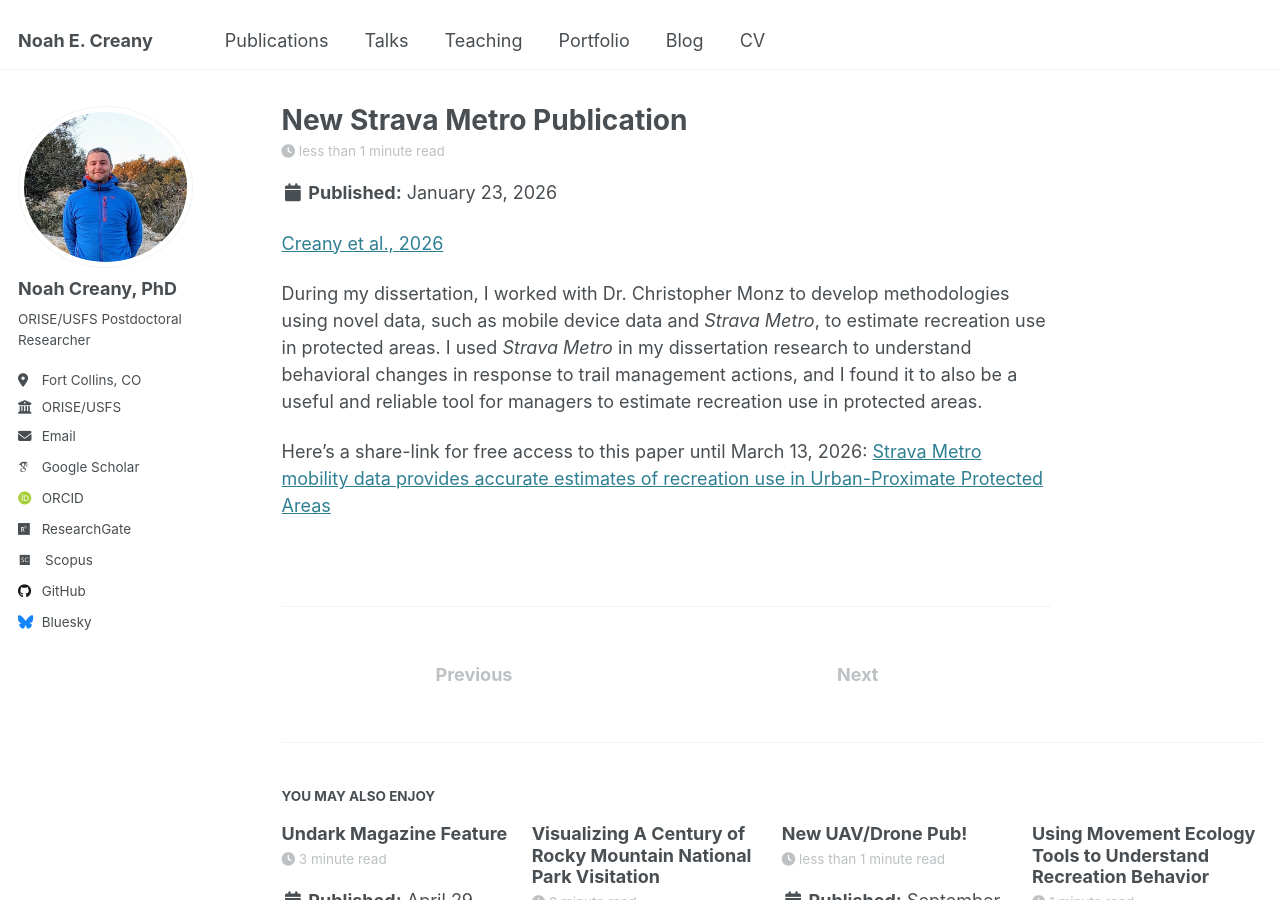
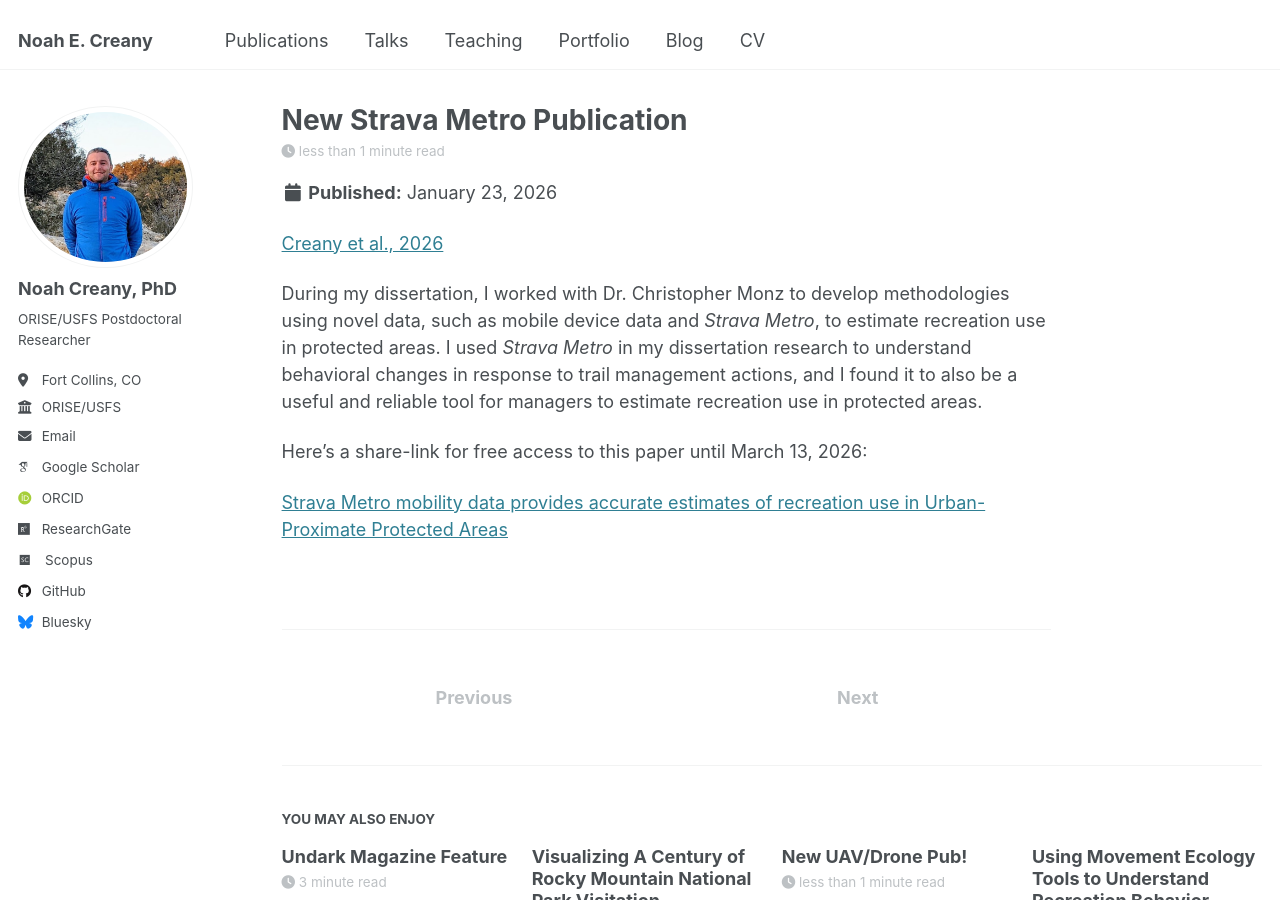
Before and after one commit to noahcreany/noahcreany.github.io, a Jekyll site: the page built from _posts/2026-01-23-stravametro.md, in a window 1280 px wide and 900 px high. Built offline with Jekyll 4.4.1, drawn with Linux system fonts in a browser that asks for light colours; some web fonts are replaced; part of the change alters nothing that is shown.

```diff
--- a/_posts/2026-01-23-stravametro.md
+++ b/_posts/2026-01-23-stravametro.md
@@ -1,8 +1,8 @@
 ---
-title: 'New Strava Metro Publication'
-date: 2026-1-23
+title: 'New <emph>Strava Metro</emph> Publication'
+date: 2026-01-23
 author: noah
-excerpt: Strava Metro provides reliable estimates of recreation use protected areas..
+excerpt: <emph>Strava Metro</emph> provides reliable estimates of recreation use protected areas..
 permalink: /posts/2026/01/stravametro
 ---
 
@@ -11,4 +11,5 @@ permalink: /posts/2026/01/stravametro
 During my dissertation, I worked with Dr. Christopher Monz to develop methodologies using novel data, such as mobile device data and *Strava Metro*, to estimate recreation use in protected areas. I used *Strava Metro* in my dissertation research to understand behavioral changes in response to trail management actions, and I found it to also be a useful and reliable tool for managers to estimate recreation use in protected areas.
 
 Here's a share-link for free access to this paper until March 13, 2026:
+
 [Strava Metro mobility data provides accurate estimates of recreation use in Urban-Proximate Protected Areas](https://authors.elsevier.com/a/1mUVJ7tCXXYbfD)
```
